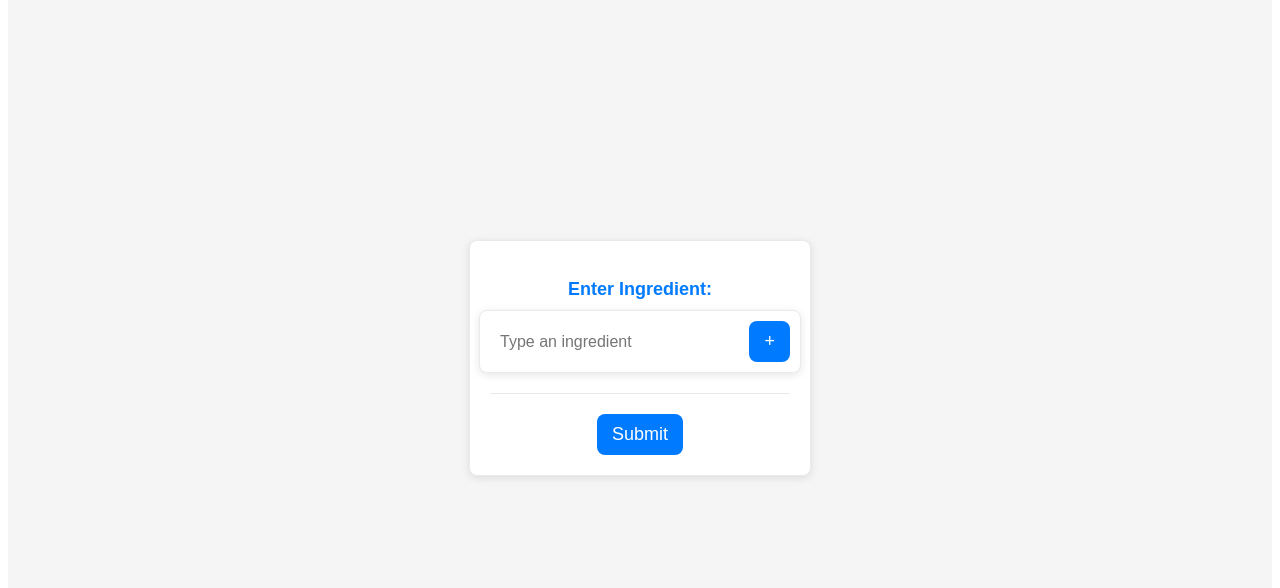
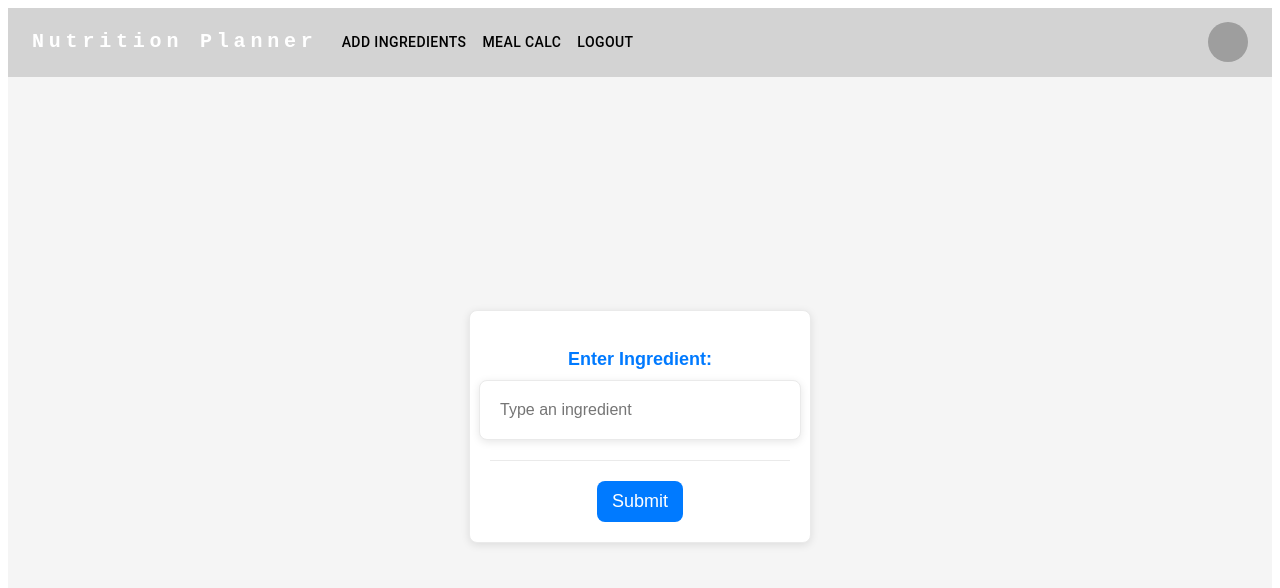
Before and after one commit to naligant/Recipe_Suggester, a Next.js app in the folder client/: page /add-ingredients in a window 1280 px wide. Shown: the top 588 px of the page. Built offline with nearby package versions, Linux system fonts and the light colour scheme; grey boxes are pictures that could not be loaded.

Commit message:
Added navbar to add-ingredients

```diff
--- a/client/app/add-ingredients/page.tsx
+++ b/client/app/add-ingredients/page.tsx
@@ -2,8 +2,38 @@
 
 import React, { useState } from 'react';
 import './IngredientInput.css'; // Import for simple styling
+import Link from 'next/link'; // Import Link from next/link
+import AppBar from '@mui/material/AppBar';
+import Box from '@mui/material/Box';
+import Toolbar from '@mui/material/Toolbar';
+import IconButton from '@mui/material/IconButton';
+import Typography from '@mui/material/Typography';
+import Menu from '@mui/material/Menu';
+import Container from '@mui/material/Container';
+import Avatar from '@mui/material/Avatar';
+import Button from '@mui/material/Button';
+import Tooltip from '@mui/material/Tooltip';
+import MenuItem from '@mui/material/MenuItem';
+import Card from '@mui/material/Card';
+import CardActions from '@mui/material/CardActions';
+import CardContent from '@mui/material/CardContent';
+import Accordion from '@mui/material/Accordion';
+import AccordionActions from '@mui/material/AccordionActions';
+import AccordionSummary from '@mui/material/AccordionSummary';
+import AccordionDetails from '@mui/material/AccordionDetails';
+
+const pages = [
+  { name: 'Add Ingredients', href: '/add-ingredients' },
+  { name: 'Meal Calc', href: '/meal' },
+  { name: 'Logout', href: '/login' }
+];
+
+const settings = ['Profile', 'Account', 'Dashboard', 'Logout'];
+
+
 
 const IngredientInput: React.FC = () => {
+
   const [ingredient, setIngredient] = useState<string>(''); // State for the current input
   const [ingredientsList, setIngredientsList] = useState<string[]>([]); // State for the list of ingredients
   const [isDropdownOpen, setIsDropdownOpen] = useState<boolean>(true); // Open dropdown by default
@@ -57,7 +87,148 @@
 
   };
 
+  const [anchorElNav, setAnchorElNav] = React.useState<null | HTMLElement>(null);
+  const [anchorElUser, setAnchorElUser] = React.useState<null | HTMLElement>(null);
+
+  const handleOpenNavMenu = (event: React.MouseEvent<HTMLElement>) => {
+      setAnchorElNav(event.currentTarget);
+  };
+
+  const handleOpenUserMenu = (event: React.MouseEvent<HTMLElement>) => {
+      setAnchorElUser(event.currentTarget);
+  };
+
+  const handleCloseNavMenu = () => {
+      setAnchorElNav(null);
+  };
+
+  const handleCloseUserMenu = () => {
+      setAnchorElUser(null);
+  };
+
   return (
+    <>
+    <Box sx={{ display: 'flex', flexDirection: 'row', justifyContent: 'center', alignItems: 'center' }}>
+      <AppBar position="static" sx={{
+        width: '100%',
+        backgroundColor: 'lightgray',
+        boxShadow: 'none' }}>
+                    <Container maxWidth={false}>
+                        <Toolbar disableGutters sx={{ padding: 0 }}>
+                        {/* <AdbIcon sx={{ display: { xs: 'none', md: 'flex' }, mr: 1 }} /> */}
+                        <Typography
+                            variant="h6"
+                            noWrap
+                            component="a"
+                            href="/home"
+                            sx={{
+                            mr: 2,
+                            display: { xs: 'none', md: 'flex' },
+                            fontFamily: 'monospace',
+                            fontWeight: 700,
+                            letterSpacing: '.3rem',
+                            color: 'inherit',
+                            textDecoration: 'none',
+                            }}
+                        >
+                             Nutrition Planner
+                        </Typography>
+                            <Box sx={{ flexGrow: 1, display: { xs: 'flex', md: 'none' } }}>
+                                <IconButton
+                                    size="large"
+                                    aria-label="account of current user"
+                                    aria-controls="menu-appbar"
+                                    aria-haspopup="true"
+                                    onClick={handleOpenNavMenu}
+                                    color="inherit"
+                                >
+                                </IconButton>
+                                <Menu
+                                    id="menu-appbar"
+                                    anchorEl={anchorElNav}
+                                    anchorOrigin={{
+                                        vertical: 'bottom',
+                                        horizontal: 'left',
+                                    }}
+                                    keepMounted
+                                    transformOrigin={{
+                                        vertical: 'top',
+                                        horizontal: 'left',
+                                    }}
+                                    open={Boolean(anchorElNav)}
+                                    onClose={handleCloseNavMenu}
+                                    sx={{ display: { xs: 'block', md: 'none' } }}
+                                >
+                                    {pages.map((page) => (
+                                        <MenuItem key={page.name} onClick={handleCloseNavMenu}>
+                                            <Link href={page.href} style={{ textDecoration: 'none', color: 'inherit' }}>
+                                                <Typography sx={{ textAlign: 'center' }}>{page.name}</Typography>
+                                            </Link>
+                                        </MenuItem>
+                                    ))}
+                                </Menu>
+                            </Box>
+                            <Typography
+                                variant="h5"
+                                noWrap
+                                component="a"
+                                href="#app-bar-with-responsive-menu"
+                                sx={{
+                                mr: 2,
+                                display: { xs: 'flex', md: 'none' },
+                                flexGrow: 1,
+                                fontFamily: 'monospace',
+                                fontWeight: 700,
+                                letterSpacing: '.3rem',
+                                color: 'inherit',
+                                textDecoration: 'none',
+                                }}
+                            >
+                                Nutrition Planner
+                            </Typography>
+                            <Box sx={{ flexGrow: 1, display: { xs: 'none', md: 'flex' } }}>
+                                {pages.map((page) => (
+                                    <Link key={page.name} href={page.href} style={{ textDecoration: 'none' }}>
+                                        <Button sx={{ my: 2, color: 'black', display: 'block' }}>
+                                            {page.name}
+                                        </Button>
+                                    </Link>
+                                ))}
+                            </Box>
+
+                            <Box sx={{ flexGrow: 0 }}>
+                                <Tooltip title="Open settings">
+                                    <IconButton onClick={handleOpenUserMenu} sx={{ p: 0 }}>
+                                        <Avatar alt="" src="/static/images/avatar/2.jpg" />
+                                    </IconButton>
+                                </Tooltip>
+                                <Menu
+                                    sx={{ mt: '100%' }}
+                                    id="menu-appbar"
+                                    anchorEl={anchorElUser}
+                                    anchorOrigin={{
+                                        vertical: 'top',
+                                        horizontal: 'right',
+                                    }}
+                                    keepMounted
+                                    transformOrigin={{
+                                        vertical: 'top',
+                                        horizontal: 'right',
+                                    }}
+                                    open={Boolean(anchorElUser)}
+                                    onClose={handleCloseUserMenu}
+                                >
+                                    {settings.map((setting) => (
+                                        <MenuItem key={setting} onClick={handleCloseUserMenu}>
+                                            <Typography sx={{ textAlign: 'center' }}>{setting}</Typography>
+                                        </MenuItem>
+                                    ))}
+                                </Menu>
+                            </Box>
+                        </Toolbar>
+                    </Container>
+                </AppBar>
+                </Box>
       <div className="ingredient-input-container">
         <div className="left-menu">
           <div className="input-section">
@@ -70,7 +241,7 @@
                 onKeyDown={handleKeyPress} // Add this to handle Enter key
                 placeholder="Type an ingredient"
               />
-            <button onClick={handleAddIngredient}>+</button>
+
             </div>
           </div>
 
@@ -93,11 +264,12 @@
           {/* Use a form with onSubmit to call handleSubmit */}
           <form id="ingredient_form" onSubmit={handleSubmit}>
 
-            <button type = "submit" className = "submit-button"> <a href = "/Meal" target = "_self" rel = "noopener" style={{ textDecoration: 'none', color: 'inherit', cursor: 'pointer' }}>Submit</a></button>
+              <button type = "submit" className = "submit-button"> <a href = "/meal" target = "_self" rel = "noopener" style={{ textDecoration: 'none', color: 'inherit', cursor: 'pointer' }}>Submit</a></button>
 
           </form>
         </div>
       </div>
+      </>
   );
 };
 
```
Lines whose indentation alone changed are shown as unchanged.
